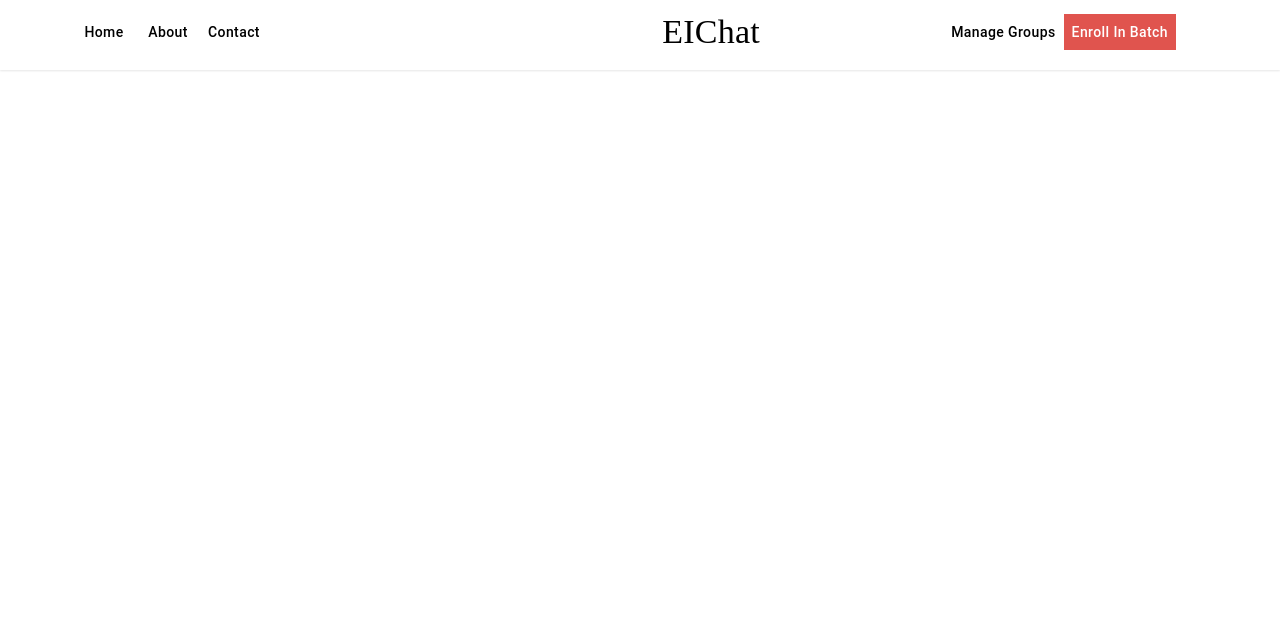
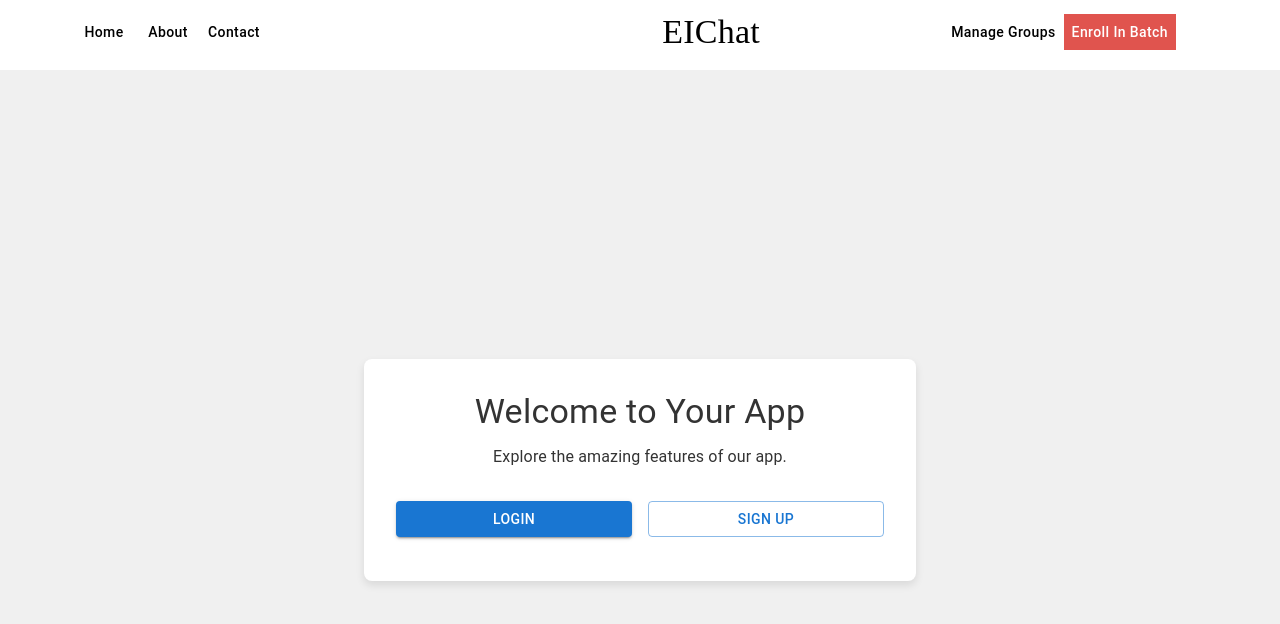
Before and after one commit to aryan-139/eichat, a React (Create React App) app in the folder client/: page /landing in a window 1280 px wide. Shown: the top 624 px of the page. Built offline with nearby package versions, Linux system fonts and the light colour scheme; no server answers.

Commit message:
create room working

```diff
--- a/client/src/App.js
+++ b/client/src/App.js
@@ -1,14 +1,32 @@
 import React, { useState } from 'react';
-import { Box, TextField, Button, Select, MenuItem, FormControl, InputLabel, ThemeProvider } from '@mui/material';
+import { Box, TextField, Button, Select, MenuItem, FormControl, InputLabel, ThemeProvider, Dialog, DialogTitle, DialogContent, DialogActions } from '@mui/material';
 import theme from './utils/Theme';
 import { useNavigate } from 'react-router-dom';
 import { SocketContext } from './context/SocketContext';
 
 const App = () => {
-  const socket=React.useContext(SocketContext);
+  const socket = React.useContext(SocketContext);
   const [userName, setUsername] = useState('');
   const [room, setRoom] = useState('');
+  const [isModalOpen, setIsModalOpen] = useState(false);
   const navigate = useNavigate();
+  const [newRoom, setNewRoom] = useState('');
+  const [roomDescription, setRoomDescription] = useState('');
+  const [availableRooms, setAvailableRooms] = useState([
+    { group_id: 'room1', group_name: 'Mathematics Grade1' },
+    { group_id: 'room2', group_name: 'Mathematics Grade2' },
+    { group_id: 'room3', group_name: 'Mathematics Grade3' },
+    { group_id: 'room4', group_name: 'Mathematics Grade4' },
+    { group_id: 'room5', group_name: 'Mathematics Grade5' },
+    { group_id: 'room6', group_name: 'Mathematics Grade6' },
+    { group_id: 'room7', group_name: 'Mathematics Grade7' },
+    { group_id: 'room8', group_name: 'Mathematics Grade8' },
+    { group_id: 'room9', group_name: 'Mathematics Grade9' },
+    { group_id: 'room10', group_name: 'Mathematics Grade10' },
+    { group_id: 'room11', group_name: 'Mathematics Grade11' },
+    { group_id: 'room12', group_name: 'Mathematics Grade12' },
+  ]);
+
   const handleJoin = () => {
     console.log('Joining room:', room, 'with userName:', userName);
     if (room !== '' && userName !== '') {
@@ -19,52 +37,56 @@ const App = () => {
   };
 
   const handleCreateRoom = () => {
-    console.log('Creating a new room');
+    console.log('Opening Create Room modal');
+    setIsModalOpen(true);
   };
 
-  const availableRooms=[{group_id: 'room1', group_name:'Mathematics Grade1'}, {group_id: 'room2', group_name:'Mathematics Grade2'}, {group_id: 'room3', group_name:'Mathematics Grade3'}, {group_id: 'room4', group_name:'Mathematics Grade4'}, {group_id: 'room5', group_name:'Mathematics Grade5'}, {group_id: 'room6', group_name:'Mathematics Grade6'}, {group_id: 'room7', group_name:'Mathematics Grade7'}, {group_id: 'room8', group_name:'Mathematics Grade8'}, {group_id: 'room9', group_name:'Mathematics Grade9'}, {group_id: 'room10', group_name:'Mathematics Grade10'}, {group_id: 'room11', group_name:'Mathematics Grade11'}, {group_id: 'room12', group_name:'Mathematics Grade12'}];
+  const handleCloseModal = () => {
+    console.log('Closing Create Room modal');
+    setIsModalOpen(false);
+  };
+
+  // Submit new room data
+  const handleCreateRoomSubmit = () => {
+    console.log('Creating new room:', newRoom, 'with description:', roomDescription);
+    const newRoomData = { group_id: newRoom, group_name: newRoom };
+    setAvailableRooms([...availableRooms, newRoomData]); // Update availableRooms state with new room
+    setIsModalOpen(false);
+  };
 
   return (
     <ThemeProvider theme={theme}>
-      <Box display="flex" justifyContent="center" alignItems="center" height="100vh" bgcolor={theme.palette.secondary.main}>
-        <Box display="flex" flexDirection="column" alignItems="center" justifyContent="center" width="50vh" p={4} boxShadow={3} bgcolor="white" borderRadius={2}>
-          <FormControl fullWidth margin="normal">
-            <TextField
-              label="User Name"
-              variant="outlined"
-              value={userName}
-              onChange={(e) => setUsername(e.target.value)}
-              color="primary"
-            />
+      <Box sx={{ display: 'flex', justifyContent: 'center', alignItems: 'center', height: '100vh', bgcolor: theme.palette.secondary.main }}>
+        <Box sx={{ display: 'flex', flexDirection: 'column', alignItems: 'center', justifyContent: 'center', width: '50vh', p: 4, boxShadow: 3, bgcolor: 'white', borderRadius: 2 }}>
+          <FormControl fullWidth margin="normal" sx={{ mb: 2 }}>
+            <TextField label="User Name" variant="outlined" value={userName} onChange={(e) => setUsername(e.target.value)} color="primary" />
           </FormControl>
 
-          <FormControl fullWidth margin="normal">
+          <FormControl fullWidth margin="normal" sx={{ mb: 2 }}>
             <InputLabel id="room-select-label">Select Room</InputLabel>
-            <Select
-              labelId="room-select-label"
-              id="room-select"
-              value={room}
-              label="Select Room"
-              onChange={(e) => setRoom(e.target.value)}
-              color="primary"
-            >
-             {availableRooms.map((room) => (
-                <MenuItem key={room.group_id} value={room.group_id}>
-                  {room.group_name}
-                </MenuItem>
+            <Select labelId="room-select-label" id="room-select" value={room} label="Select Room" onChange={(e) => setRoom(e.target.value)} color="primary">
+              {availableRooms.map((room) => (
+                <MenuItem key={room.group_id} value={room.group_id}>{room.group_name}</MenuItem>
               ))}
             </Select>
           </FormControl>
 
-          <Button variant="outlined" color="primary" onClick={handleCreateRoom} fullWidth>
-            Create Room
-          </Button>
+          <Button variant="outlined" color="primary" onClick={handleCreateRoom} fullWidth sx={{ mb: 2 }}>Create Room</Button>
 
-          <Box mt={2} />
+          <Button variant="contained" color="primary" onClick={handleJoin} fullWidth>Join</Button>
 
-          <Button variant="contained" color="primary" onClick={handleJoin} fullWidth>
-            Join
-          </Button>
+          {/* Modal for Create Room */}
+          <Dialog open={isModalOpen} onClose={handleCloseModal}>
+            <DialogTitle>Create a New Room</DialogTitle>
+            <DialogContent>
+              <TextField autoFocus margin="dense" label="Room Name" type="text" fullWidth variant="outlined" onChange={(e) => setNewRoom(e.target.value)} />
+              <TextField margin="dense" label="Description" type="text" fullWidth variant="outlined" onChange={(e) => setRoomDescription(e.target.value)} />
+            </DialogContent>
+            <DialogActions>
+              <Button onClick={handleCloseModal} color="primary">Cancel</Button>
+              <Button onClick={handleCreateRoomSubmit} color="primary">Create</Button>
+            </DialogActions>
+          </Dialog>
         </Box>
       </Box>
     </ThemeProvider>
--- a/client/src/index.js
+++ b/client/src/index.js
@@ -7,7 +7,9 @@ import {BrowserRouter, Route, Routes} from 'react-router-dom';
 import ChatPage from './pages/ChatPage.js';
 import {socket, SocketContext} from './context/SocketContext';
 import Navbar from './components/Navbar';
-
+import LandingPage from './pages/LandingPage';
+import Login from './pages/Login';
+import Register from './pages/Register';
 
 const root = ReactDOM.createRoot(document.getElementById('root'));
 root.render(
@@ -18,6 +20,11 @@ root.render(
       <Routes>
         <Route path="/" element={<App />} />
         <Route path="/chat" element={<ChatPage />}/>
+        <Route path="/landing" element={<LandingPage />}/>
+        <Route path="/login" element={Login}/>
+        <Route path="/register" element={Register}/>
+        {/**Catch all routes */}
+        <Route path='*' element={<p>404 Not found!</p>} />
       </Routes>
     </BrowserRouter>
     </SocketContext.Provider>
--- /dev/null
+++ b/client/src/pages/LandingPage.js
@@ -0,0 +1,65 @@
+import React from 'react';
+import { Container, Grid, Paper, Typography, Button } from '@mui/material';
+import { Link } from 'react-router-dom';
+import { styled } from '@mui/material/styles'; // Import styled from @mui/material/styles
+
+const RootContainer = styled('div')({
+  height: '100vh',
+  display: 'flex',
+  justifyContent: 'center',
+  alignItems: 'center',
+  backgroundColor: '#f0f0f0',
+});
+
+const PaperContainer = styled(Paper)({
+  padding: '32px',
+  textAlign: 'center',
+  color: '#333',
+  boxShadow: '0px 4px 8px rgba(0, 0, 0, 0.1)',
+  borderRadius: '8px',
+});
+
+const LandingPage = () => {
+  return (
+    <RootContainer>
+      <Container maxWidth="sm">
+        <PaperContainer>
+          <Typography variant="h4" gutterBottom>
+            Welcome to Your App
+          </Typography>
+          <Typography variant="body1" paragraph>
+            Explore the amazing features of our app.
+          </Typography>
+          <Grid container justifyContent="center" spacing={2}>
+            <Grid item xs={12} sm={6}>
+              <Button
+                variant="contained"
+                color="primary"
+                component={Link}
+                to="/login"
+                fullWidth
+                sx={{ mt: 2, mb: 1.5 }}
+              >
+                Login
+              </Button>
+            </Grid>
+            <Grid item xs={12} sm={6}>
+              <Button
+                variant="outlined"
+                color="primary"
+                component={Link}
+                to="/register"
+                fullWidth
+                sx={{ mt: 2, mb: 1.5 }}
+              >
+                Sign Up
+              </Button>
+            </Grid>
+          </Grid>
+        </PaperContainer>
+      </Container>
+    </RootContainer>
+  );
+};
+
+export default LandingPage;
```
Also changed, not shown: client/src/pages/Login.js (deleted, +0 -9 lines).
